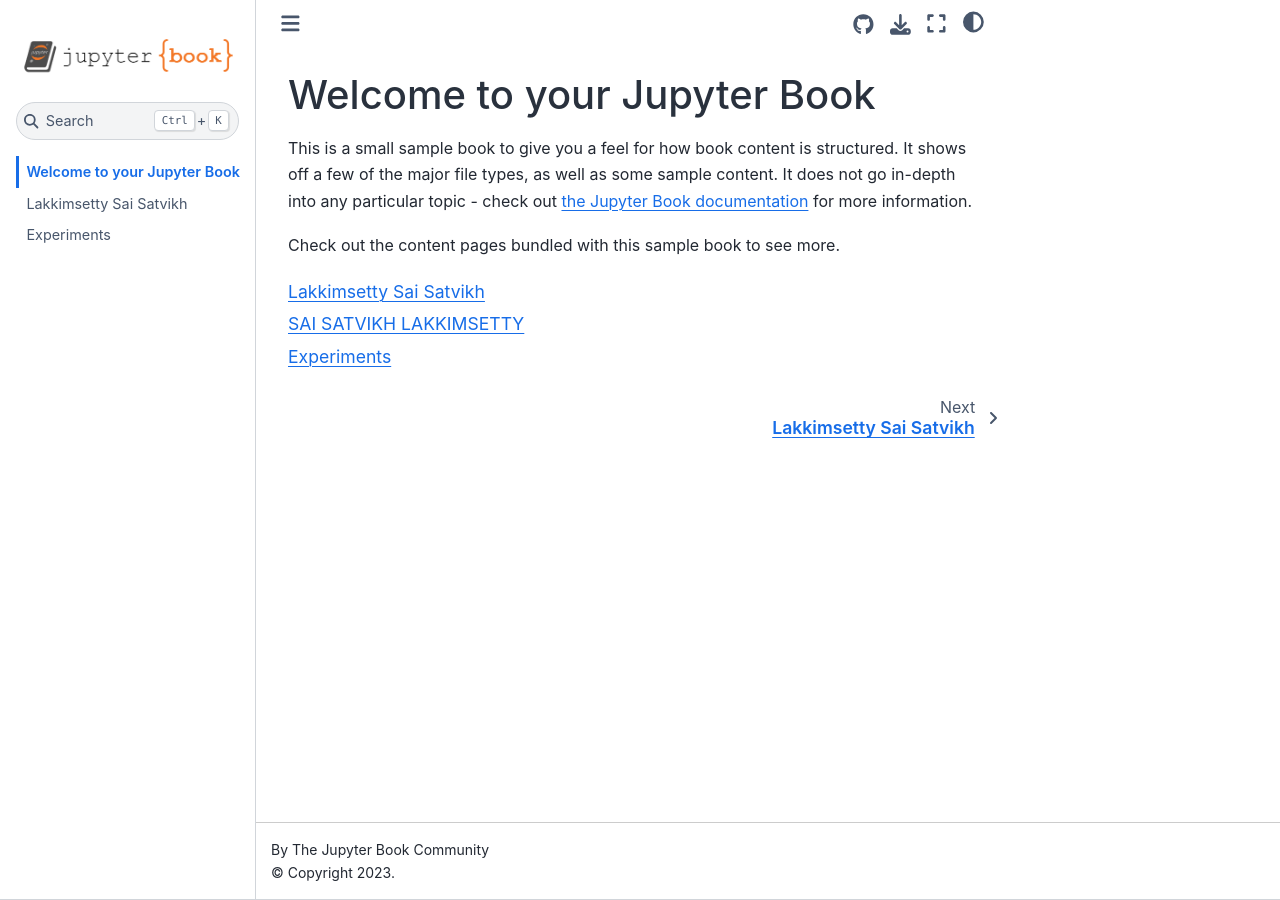
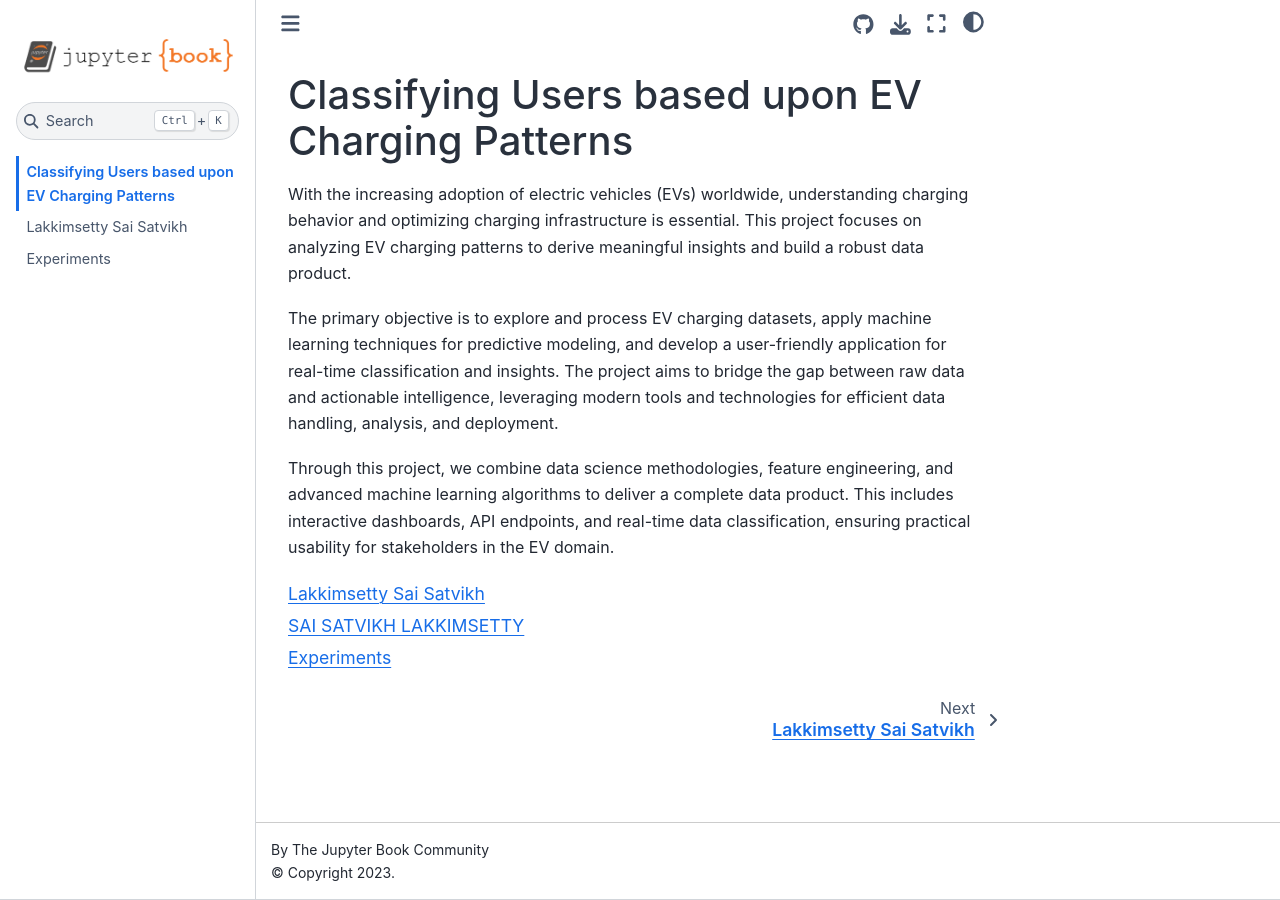
Before and after one commit to saisatvikh/eas_final, a Jupyter Book: the page built from intro.md, in a window 1280 px wide. Built offline with Jupyter Book 1.0.4 settings and Sphinx 7.4.7 and the Sphinx Book theme 1.1.4, drawn with Linux system fonts in a browser that asks for light colours; pages that are not in the unit, such as notebooks, are missing from menus.

Commit message:
third commit

````diff
--- a/intro.md
+++ b/intro.md
@@ -1,11 +1,10 @@
-# Welcome to your Jupyter Book
+## Classifying Users based upon EV Charging Patterns
 
-This is a small sample book to give you a feel for how book content is
-structured.
-It shows off a few of the major file types, as well as some sample content.
-It does not go in-depth into any particular topic - check out [the Jupyter Book documentation](https://jupyterbook.org) for more information.
+With the increasing adoption of electric vehicles (EVs) worldwide, understanding charging behavior and optimizing charging infrastructure is essential. This project focuses on analyzing EV charging patterns to derive meaningful insights and build a robust data product.
 
-Check out the content pages bundled with this sample book to see more.
+The primary objective is to explore and process EV charging datasets, apply machine learning techniques for predictive modeling, and develop a user-friendly application for real-time classification and insights. The project aims to bridge the gap between raw data and actionable intelligence, leveraging modern tools and technologies for efficient data handling, analysis, and deployment.
+
+Through this project, we combine data science methodologies, feature engineering, and advanced machine learning algorithms to deliver a complete data product. This includes interactive dashboards, API endpoints, and real-time data classification, ensuring practical usability for stakeholders in the EV domain.
 
 ```{tableofcontents}
 ```
````
